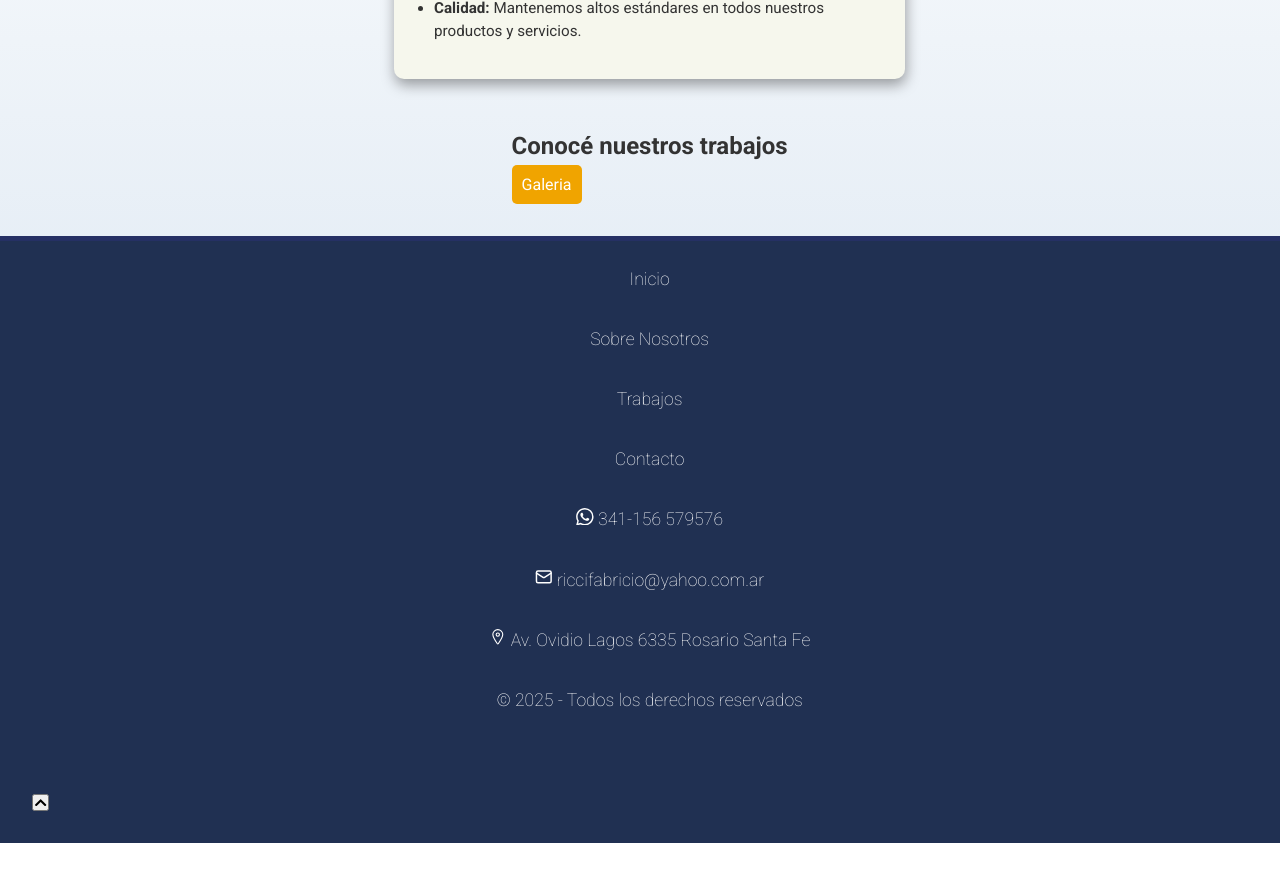
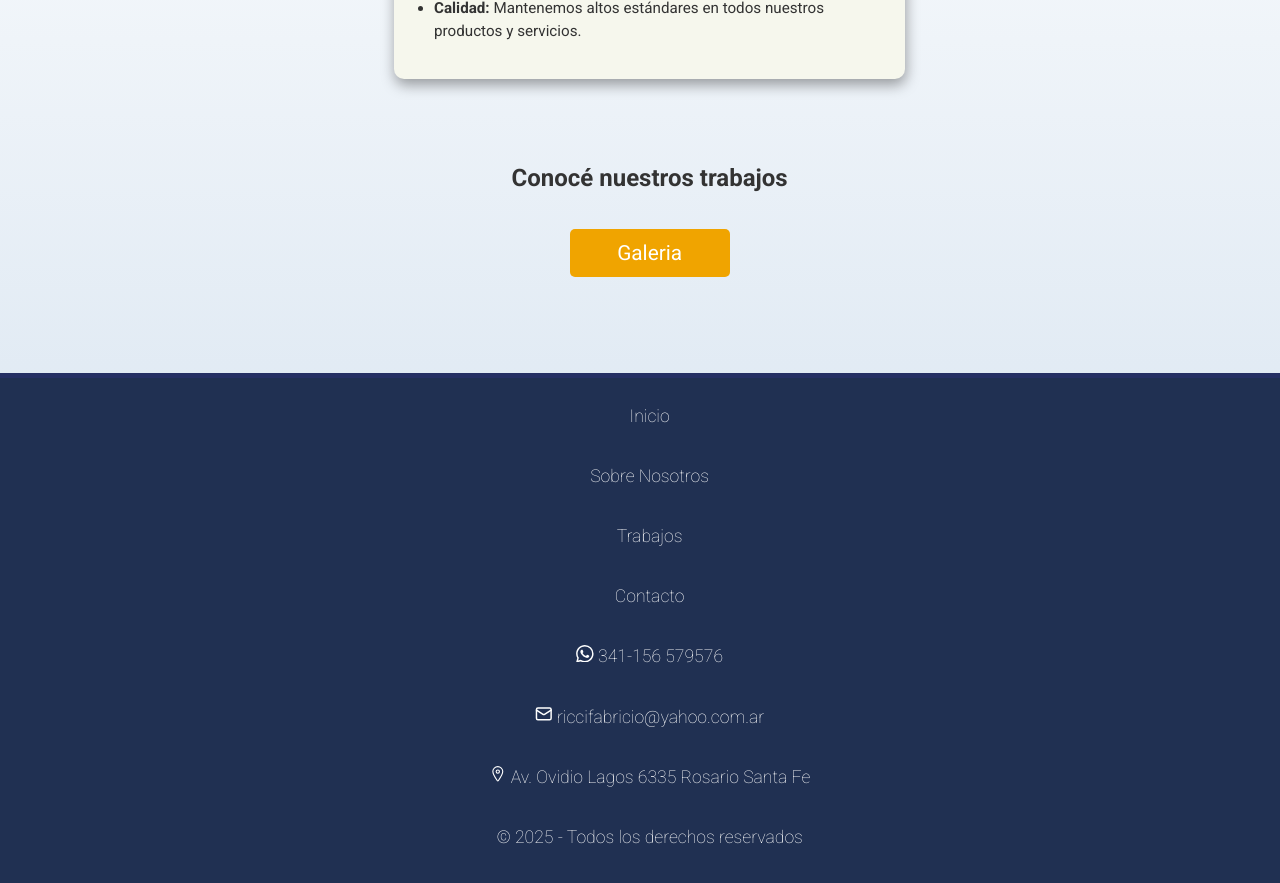
Before and after one commit to JoC204/rf-metalurgica, a React (Create React App) app: page /about in a window 1280 px wide. Shown: the part 1160-2043 px from the top of the page. Before the commit the page ends 2003 px from the top, so only its background shows below. Built offline with nearby package versions, Linux system fonts and the light colour scheme.

Commit message:
Centro Boton Galería en About.js
Definir si colocar una imagen en lugar de un boton

```diff
--- a/src/Styles/About.module.css
+++ b/src/Styles/About.module.css
@@ -64,14 +64,16 @@
 }
 .buttonGaleria {
   text-decoration: none;
-  outline: none;
+  width: 10rem;
+  height: 3rem;
   background-color: #f0a400;
   color: white;
   border: none;
   padding: 10px 10px;
-  font-size: 1rem;
+  font-size: 1.3rem;
   cursor: pointer;
   border-radius: 5px;
+  margin: 2rem 0;
 }
 .buttonGaleria a {
   text-decoration: none;
@@ -81,10 +83,12 @@
   background-color: #e69500;
 }
 .buttonContainer {
-  display: block;
-  justify-content: center;
-  margin-top: 2rem;
-  margin-bottom: 2rem;
+  display: flex;
+  flex-direction: column;
+  align-items: center; /* Centra el botón horizontalmente */
+  justify-content: center; /* Opcional si necesitas centrar verticalmente */
+  margin: 4rem 0;
+  /* width: 100%; */
 }
 .buttonContainer a {
   text-decoration: none;
```
